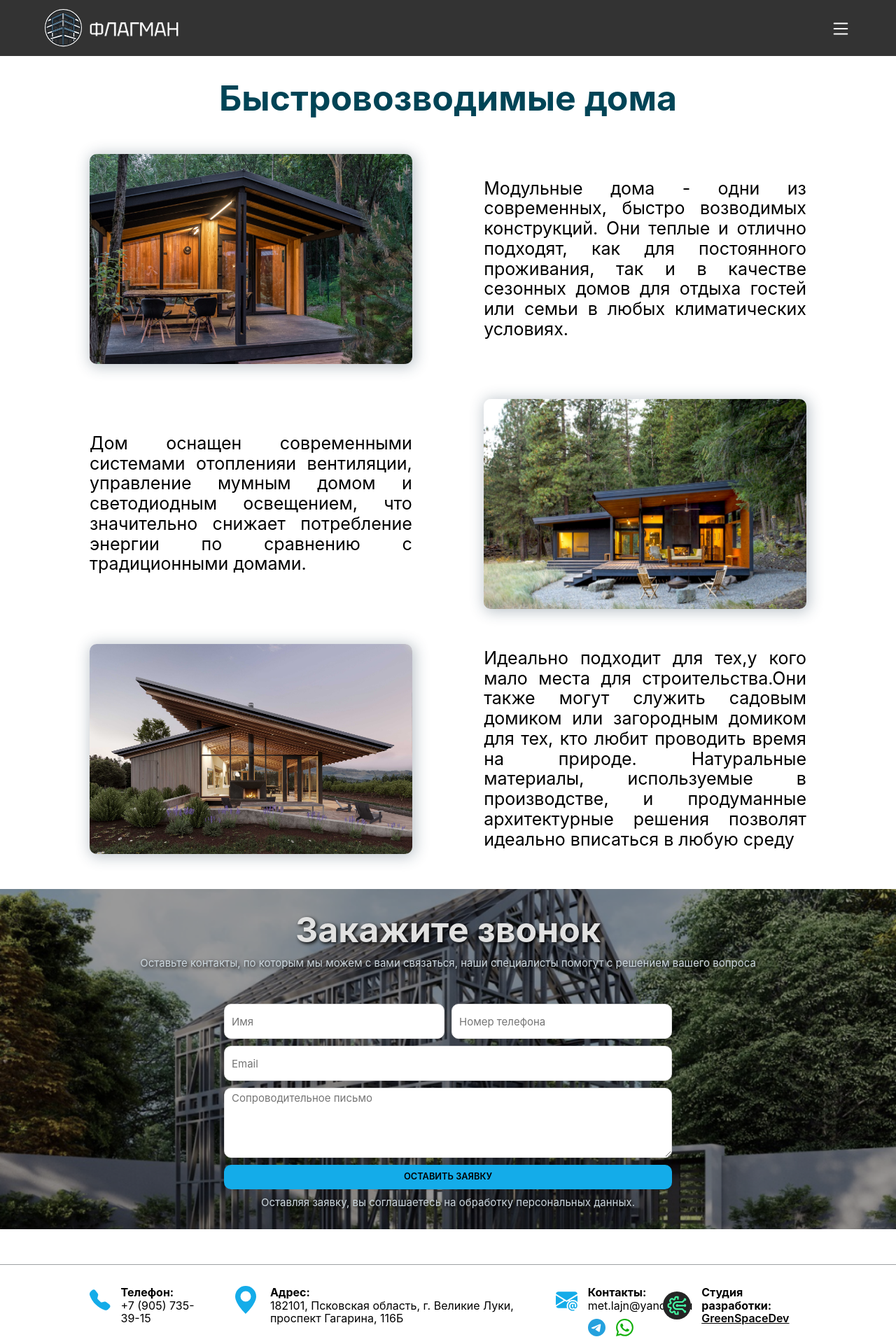
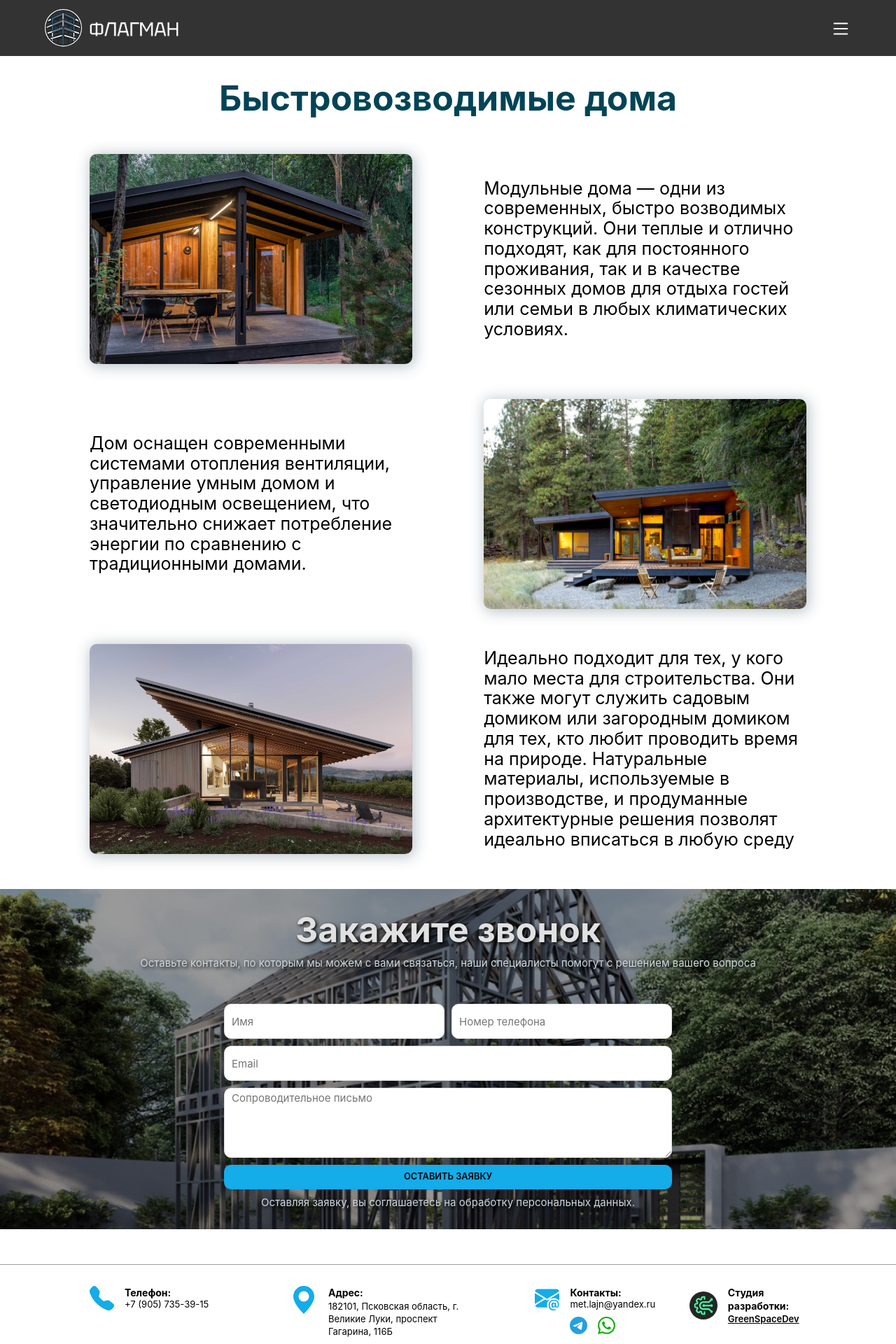
Before and after one commit to GreenSpaceDevelopers/Flagman, a React (Create React App) app: page /houses in a window 1280 px wide. Shown: the top 1920 px of the page at 70% size. Built offline with nearby package versions, Linux system fonts and the light colour scheme.

Commit message:
Footer & Submit form fixses

```diff
--- a/src/components/Footer/Footer.css
+++ b/src/components/Footer/Footer.css
@@ -102,7 +102,56 @@
     }
 }
 
-@media (max-width: 940px) {
+@media (max-width: 1620px) {
+    .footer_tels {
+        > a {
+            font-size: 13px;
+        }
+    }
+    .footer_contacts_mail_href {
+        font-size: 13px;
+    }
+    .footer_developers_container {
+        a {
+            font-size: 13px;
+        }
+    }
+    b {
+        font-size: 14px !important;
+    }
+    .footer_address_container {
+        & p {
+            > a {
+                font-size: 13px;
+            }
+        }
+    }
+    .bootstrapIcon {
+        width: 35px !important;
+        height: 35px !important;
+    }
+}
+
+@media (max-width: 1387px) {
+    .footer_info_container {
+        & .footer_address_container {
+            p {
+                width: 50%;
+            }
+        }
+    }
+    .footer_contacts_container {
+        width: 27.5% !important;
+    }
+    .footer_tels_container {
+        width: 25% !important;
+    }
+    .footer_developers_container  {
+        width: 20% !important;
+    }
+}
+
+@media (max-width: 1200px) {
     .footer_info_container {
         gap: 20px;
         flex-direction: column;
--- a/src/components/Footer/Footer.tsx
+++ b/src/components/Footer/Footer.tsx
@@ -8,9 +8,9 @@ const Footer: React.FC = () => {
         <footer className="Footer">
             <div className='footer_info_container'>
                 <div className='footer_tels_container'>
-                    <TelephoneFill size={40} color='#14ACE9' />
+                    <TelephoneFill className='bootstrapIcon' size={40} color='#14ACE9' />
                     <div className='footer_tels'>
-                        <p><b>Телефон:<br /></b></p>
+                        <p><b className='footerContinerTitle'>Телефон:<br /></b></p>
                         <a href="tel:+79057353915">+7 (905) 735-39-15</a>
                     </div>
                 </div>
@@ -18,15 +18,15 @@ const Footer: React.FC = () => {
                 <div className='footer_address_container'>
                     <GeoAltFill size={40} color='#14ACE9' />
                     <p>
-                        <b>Адрес:<br /></b>
+                        <b className='footerContinerTitle'>Адрес:<br /></b>
                         <a href='https://yandex.ru/maps/-/CHAi78NN' target="_blank" rel="noopener noreferrer">182101, Псковская область, г. Великие Луки, проспект Гагарина, 116Б</a>
                     </p>
                 </div>
 
                 <div className='footer_contacts_container'>
-                    <EnvelopeAtFill size={40} color='#14ACE9' />
+                    <EnvelopeAtFill className='bootstrapIcon' size={40} color='#14ACE9' />
                     <div>
-                        <p><b>Контакты:</b></p>
+                        <p><b className='FooterContainerTitle'>Контакты:</b></p>
                         <a className='footer_contacts_mail_href' href="mailto:met.lajn@yandex.ru">met.lajn@yandex.ru</a>
                         <div className='footer_contacts_icons'>
                             <a href="https://t.me/Flagman_60" target="_blank" rel="noopener noreferrer">
@@ -44,7 +44,7 @@ const Footer: React.FC = () => {
                     <div>
                         <img src={GSDevLogo} alt='GSDev' />
                         <div>
-                            <p><b>Студия разработки:</b></p>
+                            <p><b className='footerContinerTitle'>Студия разработки:</b></p>
                             <a href='https://greenspacedev.ru/' target='_blank' rel="noopener noreferrer">GreenSpaceDev</a>
                         </div>
                     </div>
--- a/src/components/MyForm/MyForm.tsx
+++ b/src/components/MyForm/MyForm.tsx
@@ -26,8 +26,9 @@ const MyForm: React.FC = () => {
         e.preventDefault();
         setDisabled(true);
 
+        try {
             if (!phone || !name || !email) {
-            setAlertMessage(`Заполните обязательные поля для создания заявки:\nИмя, Номер телефона, Email`);
+                setAlertMessage(`Заполните обязательные поля для создания заявки: Имя, Номер телефона, Email`);
                 setInfoAlertVisible(true);
                 return;
             }
@@ -51,9 +52,8 @@ const MyForm: React.FC = () => {
                 'Сопроводительное письмо': desc,
             };
 
-        try {
             await axios.post(
-                'https://formspree.io/f/xldrvlaq',
+                'https://formspree.io/f/xzzbnboj',
                 JSON.stringify(formData),
                 {
                     headers: {
@@ -73,9 +73,9 @@ const MyForm: React.FC = () => {
             console.error("Ошибка отправки данных:", error);
             setAlertMessage('Произошла ошибка при отправке заявки');
             setInfoAlertVisible(true);
+        } finally {
+            setDisabled(false);
         }
-
-        setDisabled(false);
     };
 
 
--- a/src/components/Navbar/Navbar.css
+++ b/src/components/Navbar/Navbar.css
@@ -56,7 +56,7 @@
 .navbar_links_container.dropdown {
     background-color: var(--navbarBgColor);
     height: 100vh;
-    width: 50%;
+    width: 25%;
     position: absolute;
     top: 0px;
     right: -100%;
@@ -157,11 +157,17 @@
         gap: 40px;
     }
     .navbar_link {
-        font-size: 12px !important;
+        font-size: 10px !important;
+    }
+    .navbar_dropdownButtonTel {
+        font-size: 13px !important;
+    }
+    .navbar_dropdownButton {
+        font-size: 13px !important;
     }
 }
 
-@media (max-width: 450px) {
+@media (max-width: 550px) {
     .navbar_logo_container {
         width: 35px;
         height: 35px;
--- a/src/components/Navbar/Navbar.tsx
+++ b/src/components/Navbar/Navbar.tsx
@@ -34,7 +34,7 @@ const Navbar = forwardRef<HTMLElement, any>((props, ref) => {
                     <img className='navbar_logo2' src={navText} alt='Flagman' />
                 </div>
 
-                {screenWidth > 1200 && (
+                {screenWidth > 1300 && (
                     <div className='navbar_links_container'>
                         <div
                             className={`navbar_link ${isActiveLink('/') ? 'active' : ''}`}
@@ -77,7 +77,7 @@ const Navbar = forwardRef<HTMLElement, any>((props, ref) => {
                     </div>
                 )}
 
-                {screenWidth > 1200 && (
+                {screenWidth > 1300 && (
                     <div className='navbar_info_container'>
                         <div className='navbar_info_tel'>
                             <p>Отдел продаж</p>
@@ -98,7 +98,7 @@ const Navbar = forwardRef<HTMLElement, any>((props, ref) => {
                     </div>
                 )}
 
-                {screenWidth <= 1200 && (
+                {screenWidth <= 1300 && (
                     <div>
                         <div>
                             <List onClick={handleDropdownClick} size={30} color='#fff'/>
--- a/src/pages/PrefabricatedHouses/PrefabricatedHouses.css
+++ b/src/pages/PrefabricatedHouses/PrefabricatedHouses.css
@@ -39,7 +39,7 @@
         > p {
             font-size: clamp(15px, 2vw, 25px);
             width: 45%;
-            text-align: justify;
+            text-align: left;
         }
     }
 }
--- a/src/pages/PrefabricatedHouses/PrefabricatedHouses.tsx
+++ b/src/pages/PrefabricatedHouses/PrefabricatedHouses.tsx
@@ -21,25 +21,16 @@ const PrefabricatedHouses: React.FC = () => {
                 <img src={PhotoGallery18} alt='Быстровозводимый дом'/>
 
                 <p>
-                    Модульные дома - одни из современных,
-                    быстро возводимых конструкций. Они
-                    теплые и отлично
-                    подходят, как для постоянного
-                    проживания, так и в качестве сезонных
-                    домов для отдыха гостей или
-                    семьи в любых климатических условиях.
+                    Модульные дома — одни из современных, быстро возводимых конструкций. Они теплые и отлично подходят,
+                    как для постоянного проживания, так и в качестве сезонных домов для отдыха гостей или семьи в любых
+                    климатических условиях.
                 </p>
             </div>
 
             <div className='prefabricatedHouses_block'>
                 <p>
-                    Дом оснащен современными
-                    системами отопленияи вентиляции,
-                    управление мумным домом и
-                    светодиодным освещением, что
-                    значительно снижает потребление
-                    энергии по сравнению с
-                    традиционными домами.
+                    Дом оснащен современными системами отопления вентиляции, управление умным домом и светодиодным
+                    освещением, что значительно снижает потребление энергии по сравнению с традиционными домами.
                 </p>
                 <img className='two' src={PhotoGallery19} alt='Быстровозводимый дом'/>
             </div>
@@ -47,16 +38,10 @@ const PrefabricatedHouses: React.FC = () => {
             <div className='prefabricatedHouses_block'>
                 <img src={PhotoGallery20} alt='Быстровозводимый дом'/>
                 <p>
-                    Идеально подходит для тех,у кого мало
-                    места для строительства.Они также
-                    могут служить садовым
-                    домиком или загородным домиком для
-                    тех, кто любит проводить время на
-                    природе. Натуральные
-                    материалы, используемые в
-                    производстве, и продуманные
-                    архитектурные решения позволят
-                    идеально вписаться в любую среду
+                    Идеально подходит для тех, у кого мало места для строительства. Они также могут служить садовым
+                    домиком или загородным домиком для тех, кто любит проводить время на природе. Натуральные материалы,
+                    используемые в производстве, и продуманные архитектурные решения позволят идеально вписаться в любую
+                    среду
                 </p>
             </div>
 
```
Lines whose indentation alone changed are shown as unchanged.
